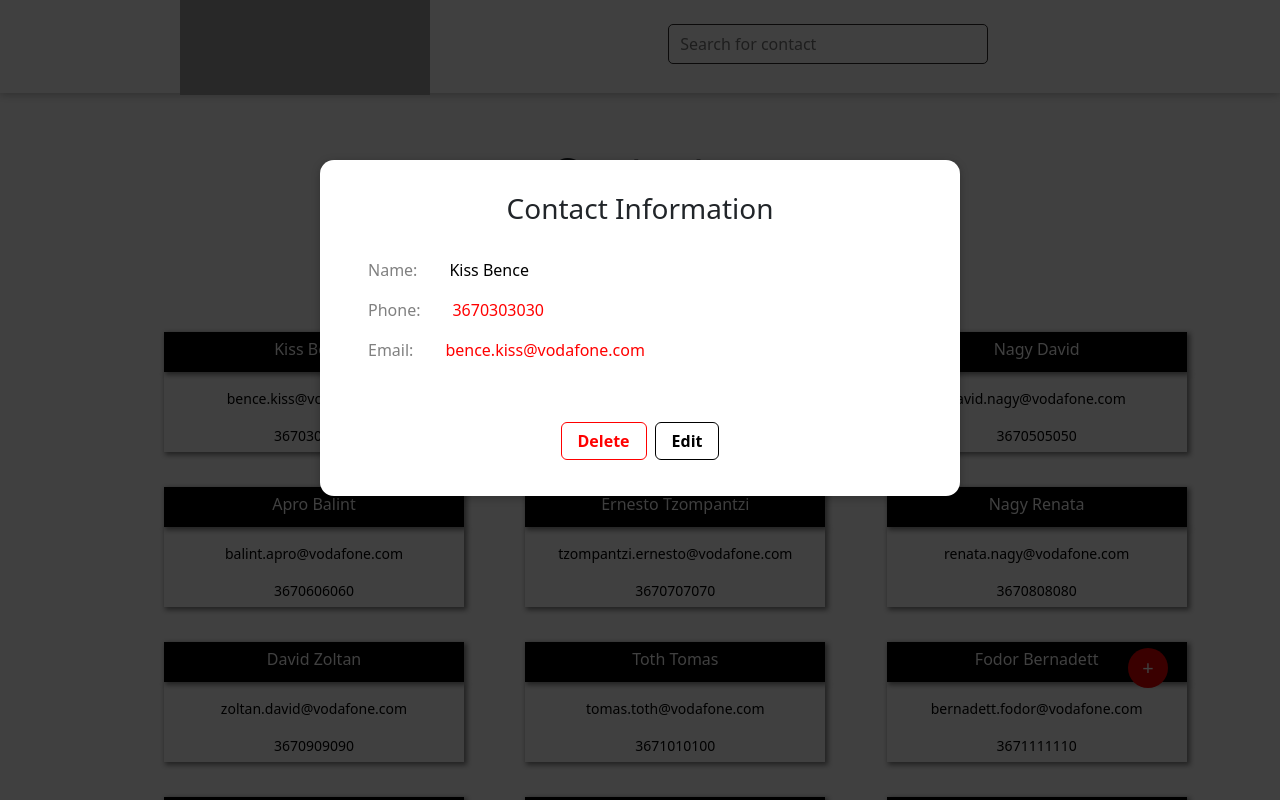
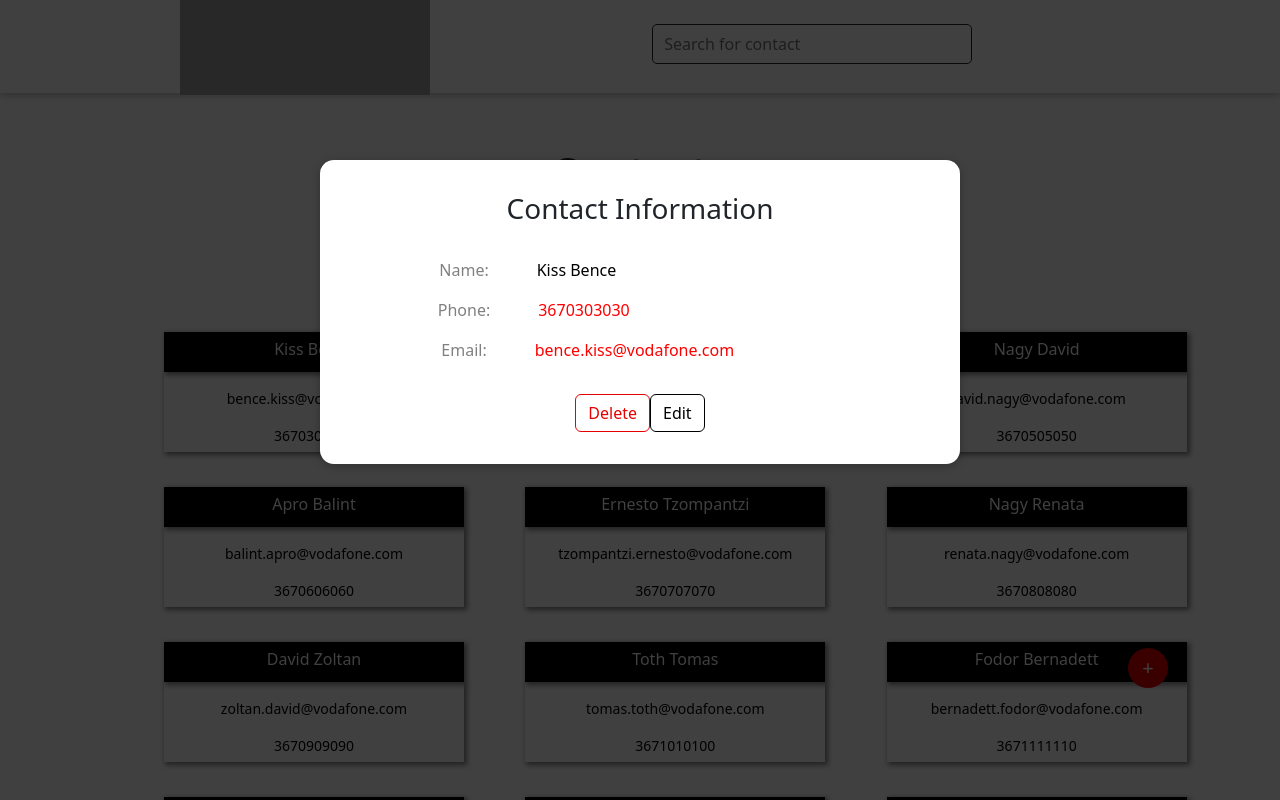
Before and after one commit to Ernesto-Tz/Contacts-Application-React, a React (Create React App) app in the folder First-version/: page / in a window 1280 px wide. Both pictures are taken after a click on the element "Kiss Bence". Shown: the top 800 px of the page. Built offline with nearby package versions, Linux system fonts and the light colour scheme; grey boxes are pictures that could not be loaded.

Commit message:
UPDATE: View-edit contact components together

```diff
--- a/First-version/src/App.js
+++ b/First-version/src/App.js
@@ -4,49 +4,40 @@ import ContactsProvider from "./Store/ContactsProvider";
 import Header from "./Layout/Header/Header";
 import Footer from "./Layout/Footer/Footer";
 import AddButton from "./UI/AddButton";
-import TitleBar from './Layout/TitleBar/TitleBar'
+import TitleBar from "./Layout/TitleBar/TitleBar";
 import ContactsList from "./Contacts/ContactsList";
 import ContactView from "./Contacts/ContactView/ContactView";
-import EditContact from "./Contacts/EditContact/EditContact";
 import AddContact from "./Contacts/AddContact/AddContact";
 
 function App() {
   const [showContactView, setShowContactView] = useState(false);
   const [showAddContact, setShowAddContact] = useState(false);
-  const [showEditContact, setShowEditContact] = useState(false);
+  const [contactActions, setContactActions] = useState("");
 
-  const toggleContactView = () => {
-    setShowContactView(!showContactView);
-  };
-
-  const toggleAddContact = () => {
-    setShowAddContact(!showAddContact);
-  };
-
-  const toggleEditContact = () => {
-    setShowContactView(false);
-    setShowEditContact(!showEditContact);
+  const contactViewHandler = () => {
+    setShowContactView(true);
+    setContactActions("VIEW");
   };
 
   return (
     <ContactsProvider>
-       {/* You can use one component for displaying and editing contacts */}
       {showContactView && (
         <ContactView
-          onClose={toggleContactView}
-          onEditContact={toggleEditContact}
+          onClose={() => setShowContactView(false)}
+          onEditContact={() => setContactActions("EDIT")}
+          action={contactActions}
         />
       )}
-      {showEditContact && <EditContact onClose={toggleEditContact} />}
-      {/* For simple things like toggle something you can use anonymous functions here and no need to create a new function. */}
-      {/* It is good if you have a big component and you will have less functions */}
-      {/* {showAddContact && <AddContact onClose={toggleAddContact} />} */}
-      {showAddContact && <AddContact onClose={() => setShowAddContact(!showAddContact)} />}
+      {showAddContact && (
+        <AddContact onClose={() => setShowAddContact(!showAddContact)} />
+      )}
       <Header />
       <main>
-        <TitleBar/>
-        <ContactsList contactViewActive={toggleContactView} />
-        <AddButton onClick={toggleAddContact}>+</AddButton>
+        <TitleBar />
+        <ContactsList contactViewActive={contactViewHandler} />
+        <AddButton onClick={() => setShowAddContact(!showAddContact)}>
+          +
+        </AddButton>
       </main>
       <Footer />
     </ContactsProvider>
--- a/First-version/src/Contacts/AddContact/AddContact.js
+++ b/First-version/src/Contacts/AddContact/AddContact.js
@@ -3,7 +3,7 @@ import { useContext, useRef, useState } from "react";
 import ContactsContext from "../../Store/contacts-context";
 import Modal from "../../UI/Modal";
 import Input from "../../UI/Input";
-import styles from "./AddContact.module.css";
+import styles from "./AddContact.module.scss";
 
 const ContactView = (props) => {
   const contCtx = useContext(ContactsContext);
@@ -88,9 +88,9 @@ const ContactView = (props) => {
           </p>
         )}
         <div className={`mt-5 mb-3 ${styles.actions}`}>
-          <button className={`${styles.cancel}`} onClick={props.onClose}>
+          {/* <button className={`${styles.cancel}`} onClick={props.onClose}>
             Cancel
-          </button>
+          </button> */}
            {/* You can use Bootstrap classes to do it, no need custom things */}
           <button className="btn btn-outline-primary" onClick={props.onClose}>
             Cancel
--- a/First-version/src/Contacts/ContactView/ContactView.js
+++ b/First-version/src/Contacts/ContactView/ContactView.js
@@ -1,44 +1,118 @@
-import { useContext } from "react";
+import { useContext, useRef, useState } from "react";
 
 import ContactsContext from "../../Store/contacts-context";
 import Modal from "../../UI/Modal";
-import styles from "./ContactView.module.css";
+import Input from "../../UI/Input";
+import styles from "./ContactView.module.scss";
 
 const ContactView = (props) => {
   const contCtx = useContext(ContactsContext);
+  const [validInputs, setValidInputs] = useState(true);
+  const nameInput = useRef();
+  const phoneInput = useRef();
+  const emailInput = useRef();
 
   const deleteHandler = () => {
     contCtx.deleteContact(contCtx.displayedContact.id);
     props.onClose();
+  };
+
+  const submitHandler = (event) => {
+    event.preventDefault();
+    const tempContact = {
+      id: contCtx.displayedContact.id,
+      name: nameInput.current.value,
+      email: emailInput.current.value,
+      phone: phoneInput.current.value,
+      showing: true,
+    };
+
+    if (
+      tempContact.name.trim().length === 0 ||
+      tempContact.phone.trim().length === 0 ||
+      tempContact.email.trim().length === 0
+    ) {
+      setValidInputs(false);
+      return;
     }
 
-  // You can use this component for editing as well
-  // On Edit click change the a local state and display the input fields or the contact data accordingly
+    contCtx.editContact(tempContact);
+    props.onClose();
+  };
+
   return (
     <Modal onClose={props.onClose}>
+      {props.action === "VIEW" && (
         <h3 className="text-center mt-3 mb-4">Contact Information</h3>
+      )}
+      {props.action === "EDIT" && (
+        <h3 className="text-center mt-3 mb-4">Edit Information</h3>
+      )}
+      <form onSubmit={submitHandler}>
         <div className={`mx-3 ${styles["contact-row"]}`}>
           <label className={styles.label}>Name:</label>
+          {props.action === "VIEW" && (
             <div className={styles.name}>{contCtx.displayedContact.name}</div>
+          )}
+          {props.action === "EDIT" && (
+            <Input
+              ref={nameInput}
+              input={{ defaultValue: contCtx.displayedContact.name }}
+            />
+          )}
         </div>
         <div className={`mx-3 ${styles["contact-row"]}`}>
           <label className={styles.label}>Phone:</label>
+          {props.action === "VIEW" && (
             <div className={styles["text-red"]}>
               {contCtx.displayedContact.phone}
             </div>
+          )}
+          {props.action === "EDIT" && (
+            <Input
+              ref={phoneInput}
+              input={{ defaultValue: contCtx.displayedContact.phone }}
+            />
+          )}
         </div>
         <div className={`mx-3 ${styles["contact-row"]}`}>
           <label className={styles.label}>Email:</label>
+          {props.action === "VIEW" && (
             <div className={styles["text-red"]}>
               {contCtx.displayedContact.email}
             </div>
+          )}
+          {props.action === "EDIT" && (
+            <Input
+              ref={emailInput}
+              input={{ defaultValue: contCtx.displayedContact.email }}
+            />
+          )}
         </div>
-      <div className={`mt-5 mb-3 ${styles.actions}`}>
-        <button className={`${styles.delete}`} onClick={deleteHandler}>Delete</button>
-        <button className={`${styles.edit}`} onClick={props.onEditContact}>
+        {props.action === "VIEW" && (
+          <div className={`mt-4 mb-3 ${styles.actions}`}>
+            <button className={`btn btn-outline-primary`} onClick={deleteHandler}>
+              Delete
+            </button>
+            <button className={`btn btn-outline-secondary`} onClick={props.onEditContact}>
               Edit
             </button>
           </div>
+        )}
+        {props.action === "EDIT" && (
+          <div className={`mt-4 mb-3 ${styles.actions}`}>
+            <button className={`btn btn-outline-primary`} onClick={props.onClose}>
+              Cancel
+            </button>
+            <button className={`btn btn-outline-secondary`} type="submit">
+              Save
+            </button>
+          </div>
+        )}
+        {!validInputs && (
+          <p className="text-danger">Please enter correct Inputs</p>
+        )}
+      </form>
     </Modal>
   );
 };
--- a/First-version/src/Contacts/ContactView/ContactView.module.css
+++ /dev/null
@@ -1,66 +0,0 @@
-.contact-row {
-  display: flex;
-}
-
-.label {
-  color: grey;
-  padding: 0.5rem 1rem;
-}
-
-.name {
-  color: black;
-  padding: 0.5rem 1rem;
-}
-
-.text-red {
-  color: red;
-  padding: 0.5rem 1rem;
-}
-
-.actions{
-  display: flex;
-  justify-content: center;
-  align-items: center;
-}
-
-.delete {
-  font: inherit;
-  font-weight: bold;
-  color: red;
-  border: 1px solid red;
-  text-align: center;
-  border-radius: 6px;
-  background-color: transparent;
-  cursor: pointer;
-  margin-left: 1rem;
-  margin: 0.25rem;
-  padding: 0.4rem 1rem;
-}
-
-.edit{
-  font: inherit;
-  font-weight: bold;
-  color: black;
-  border: 1px solid black;
-  text-align: center;
-  border-radius: 6px;
-  background-color: transparent;
-  cursor: pointer;
-  margin-left: 1rem;
-  margin: 0.25rem;
-  padding: 0.4rem 1rem;
-}
-
-.edit:hover,
-.edit:active {
-  background-color: black;
-  border-color: black;
-  color: white;
-}
-
-.delete:hover,
-.delete:active {
-  background-color: red;
-  border-color: red;
-  color: white;
-}
--- /dev/null
+++ b/First-version/src/Contacts/ContactView/ContactView.module.scss
@@ -0,0 +1,33 @@
+.contact-row {
+  display: flex;
+  justify-content: center;
+  gap: 2rem;
+}
+
+.label {
+  color: grey;
+  padding: 0.5rem 0;
+}
+
+.name {
+  color: black;
+  display: inline-block;
+  width: 20rem;
+  padding: 0.5rem 1rem;
+}
+
+.text-red {
+  color: red;
+  display: inline-block;
+  width: 20rem;
+  padding: 0.5rem 1rem;
+}
+
+.actions{
+  display: flex;
+  justify-content: center;
+  align-items: center;
+}
+button {
+  margin: 0 0.5rem;
+}
--- a/First-version/src/UI/Input.module.css
+++ b/First-version/src/UI/Input.module.css
@@ -4,7 +4,7 @@
 }
 
 .input input {
-  margin: 0.5rem 1rem;
+  margin: 0.5rem 0;
   width: 20rem;
   height: 2.5rem;
   border-radius: 5px;
--- a/First-version/src/styles/_variables.scss
+++ b/First-version/src/styles/_variables.scss
@@ -1,8 +1,10 @@
 $red: #e60000;
+$black: #000;
 
 // You can customize Bootstrap themes. Now e.g.: btn-primary will be a Vodafone red button
 $theme-colors: (
-  'primary': $red
+  'primary': $red,
+  'secondary': $black
 );
 
 // You can use global variables this way in React.
```
Also changed, not shown: First-version/src/Contacts/AddContact/AddContact.module.scss (renamed from First-version/src/Contacts/AddContact/AddContact.module.css). Lines whose indentation alone changed are shown as unchanged.
